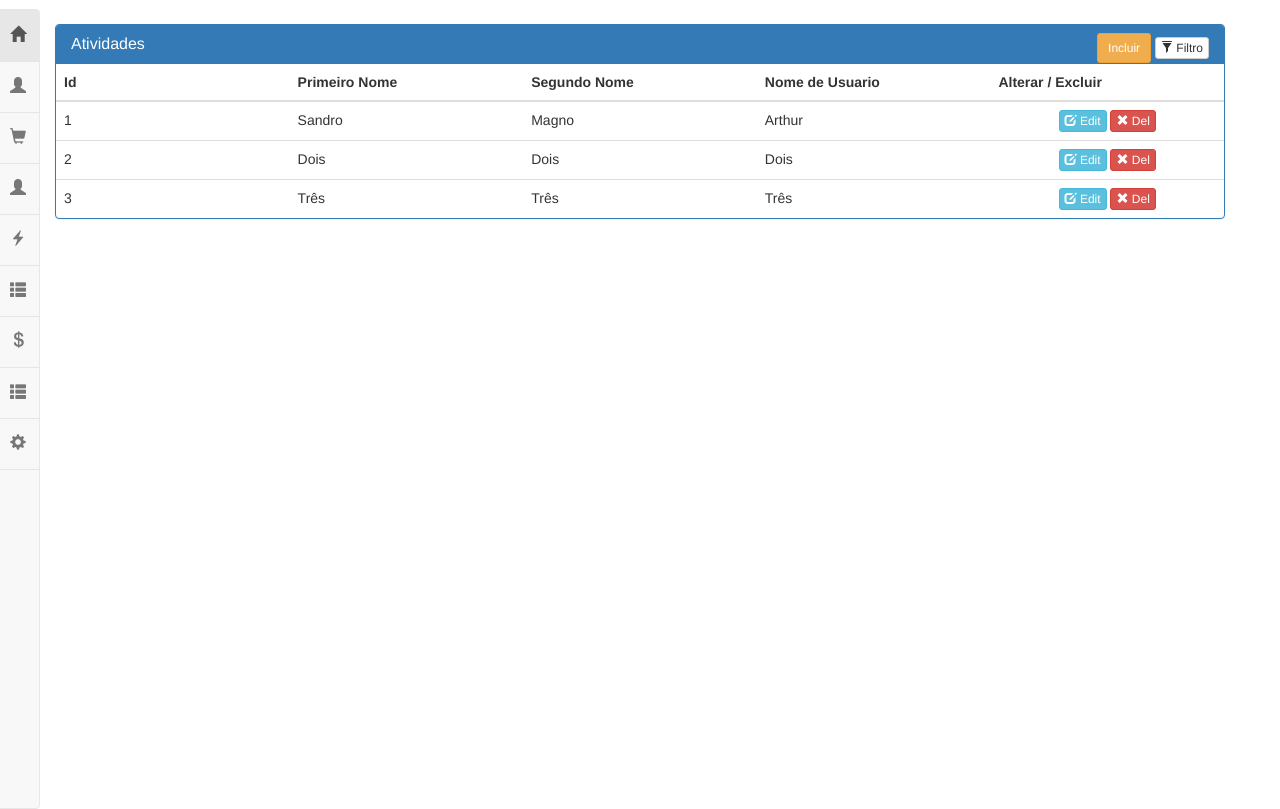
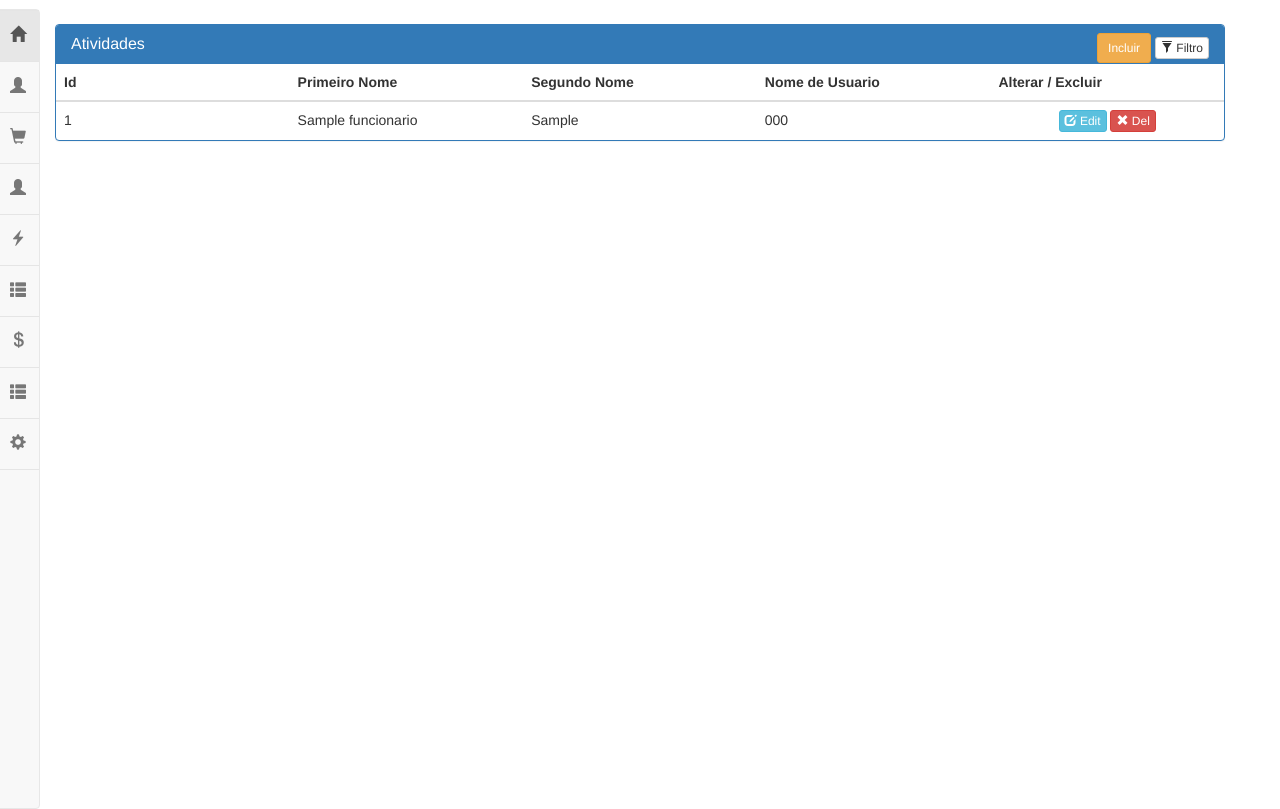
Before and after one commit to magnofaustino/sisfit_facol, a PHP site: page /atividades.php in a window 1280 px wide. Shown: the part 51-860 px from the top of the page. Run offline with PHP 8.4, Linux system fonts and the light colour scheme; tables that the repository leaves empty or names only in its code hold one stand-in row (values such as "Sample post").

Commit message:
atividades ja com as informacoes na tabela p ter uma ideia de como fica, vi que precisa ue alguns ajustes

```diff
--- a/atividades.php
+++ b/atividades.php
@@ -1,6 +1,13 @@
-<?php
-include "menu.php";
-?>
+                  <?php
+
+     include ("conexao.php");
+
+    $result = "select *from funcionario";
+    $resultado = mysqli_query($conn, $result);
+ ?>
+
+
+
 <html>
 	<head>
 		<title>Atividades</title>
@@ -30,26 +37,21 @@ include "menu.php";
                 </thead>
                 <tbody>
                     <tr>
-                        <td>1</td>
-                        <td>Sandro</td>
-                        <td>Magno</td>
-                        <td>Arthur</td>
+                           <?php
+        while($ras = mysqli_fetch_assoc($resultado)){
+
+
+      ?>
+                         <td><?php echo $ras['id_funcionario']; ?></td>
+        <td><?php echo $ras['nome']; ?></td>
+        <td><?php echo $ras['cpf']; ?></td>
+        <td><?php echo $ras['telerone']; ?></td>
                         <td class="text-center"><a class='btn btn-info btn-xs' href="#"><span class="glyphicon glyphicon-edit"></span> Edit</a> <a href="#" class="btn btn-danger btn-xs"><span class="glyphicon glyphicon-remove"></span> Del</a></td>
                     </tr>
-                    <tr>
-                        <td>2</td>
-                        <td>Dois</td>
-                        <td>Dois</td>
-                        <td>Dois</td>
-                        <td class="text-center"><a class='btn btn-info btn-xs' href="#"><span class="glyphicon glyphicon-edit"></span> Edit</a> <a href="#" class="btn btn-danger btn-xs"><span class="glyphicon glyphicon-remove"></span> Del</a></td>
-                    </tr>
-                    <tr>
-                        <td>3</td>
-                        <td>Três</td>
-                        <td>Três</td>
-                        <td>Três</td>
-                        <td class="text-center"><a class='btn btn-info btn-xs' href="#"><span class="glyphicon glyphicon-edit"></span> Edit</a> <a href="#" class="btn btn-danger btn-xs"><span class="glyphicon glyphicon-remove"></span> Del</a></td>
-                    </tr>
+                    <?php
+        }
+            ?>
+
                 </tbody>
             </table>
 
```
Also changed, not shown: alterar_aluno.php (+11 -12 lines).
